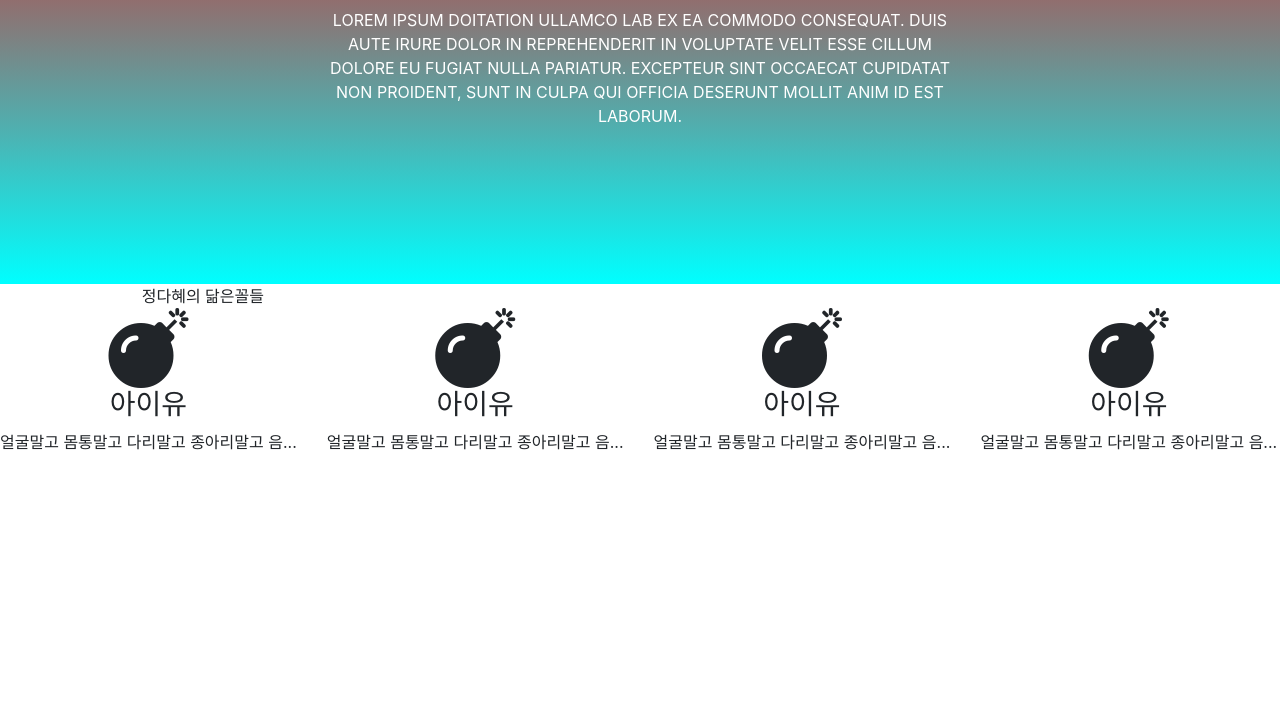
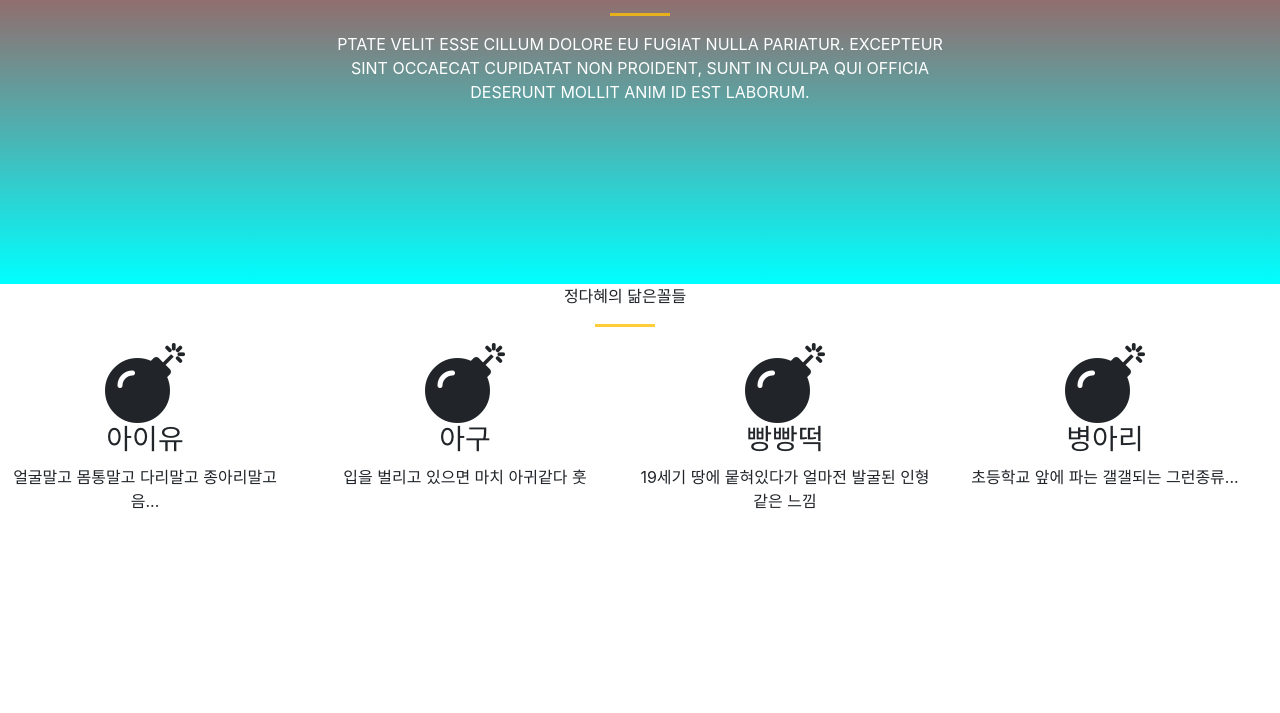
Before and after one commit to AnabolicAction/AnabolicAction.github.io, a plain HTML site: page index.html in a window 1280 px wide. Shown: the part 772-1485 px from the top of the page. Drawn offline with nearby package versions, Linux system fonts and the light colour scheme.

Commit message:
bootstrap 섹션추가

```diff
--- a/css/portfolio.css
+++ b/css/portfolio.css
@@ -27,3 +27,7 @@
 .portfolio_text{
   height: 500px
 }
+#portfolio hr{
+  width:60px;
+  border-top: 3px solid rgba(255,193,7,0.8)
+}
--- a/index.html
+++ b/index.html
@@ -50,7 +50,7 @@
 <h1 > 왕꿈틀이</h1>
   <hr />
 <p>
-  Lorem ipsum doitation ullamco lab ex ea commodo consequat. Duis aute irure dolor in reprehenderit in voluptate velit esse cillum dolore eu fugiat nulla pariatur. Excepteur sint occaecat cupidatat non proident, sunt in culpa qui officia deserunt mollit anim id est laborum.
+ptate velit esse cillum dolore eu fugiat nulla pariatur. Excepteur sint occaecat cupidatat non proident, sunt in culpa qui officia deserunt mollit anim id est laborum.
 </p>
 </div>
 </div>
@@ -60,8 +60,9 @@
   <div class="portfolio_text text-center align-item-center d-flex">
     <div class="portfolio">
   <div class=" row">
-    <div class="col-4">
+    <div class="offset-4 col-4">
       정다혜의 닮은꼴들
+      <hr />
     </div>
   </div>
   <div class="row">
@@ -71,15 +72,15 @@
 <p>얼굴말고 몸통말고 다리말고 종아리말고 음...</p>
        </div>
        <div class="col-md-6 col-lg-3"><i class="fas fa-bomb fa-5x faa-shake animated-hover"></i>
-         <h3>아이유</h3>
-       <p>얼굴말고 몸통말고 다리말고 종아리말고 음...</p></div>
+         <h3>아구</h3>
+       <p>입을 벌리고 있으면 마치 아귀같다 훗</p></div>
        <div class="col-md-6 col-lg-3"><i class="fas fa-bomb fa-5x faa-shake animated-hover"></i>
-         <h3>아이유</h3>
-         <p>얼굴말고 몸통말고 다리말고 종아리말고 음...</p>
+         <h3>빵빵떡</h3>
+         <p>19세기 땅에 뭍혀있다가 얼마전 발굴된 인형같은 느낌</p>
        </div>
        <div class="col-md-6 col-lg-3"><i class="fas fa-bomb fa-5x faa-shake animated-hover"></i>
-         <h3>아이유</h3>
-         <p>얼굴말고 몸통말고 다리말고 종아리말고 음...</p>
+         <h3>병아리</h3>
+         <p>초등학교 앞에 파는 갤갤되는 그런종류...</p>
        </div>
   </div>
 </div>
```
